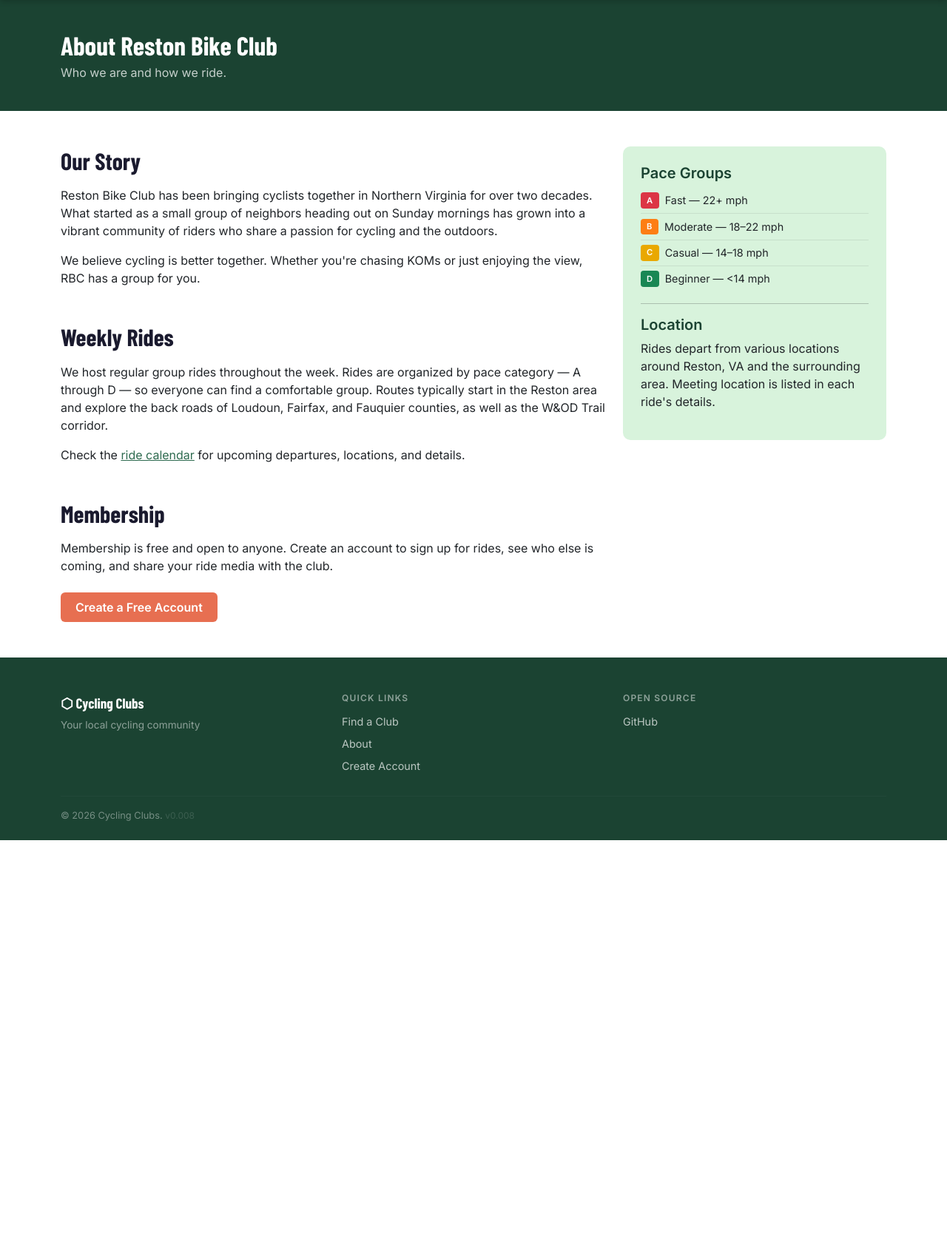
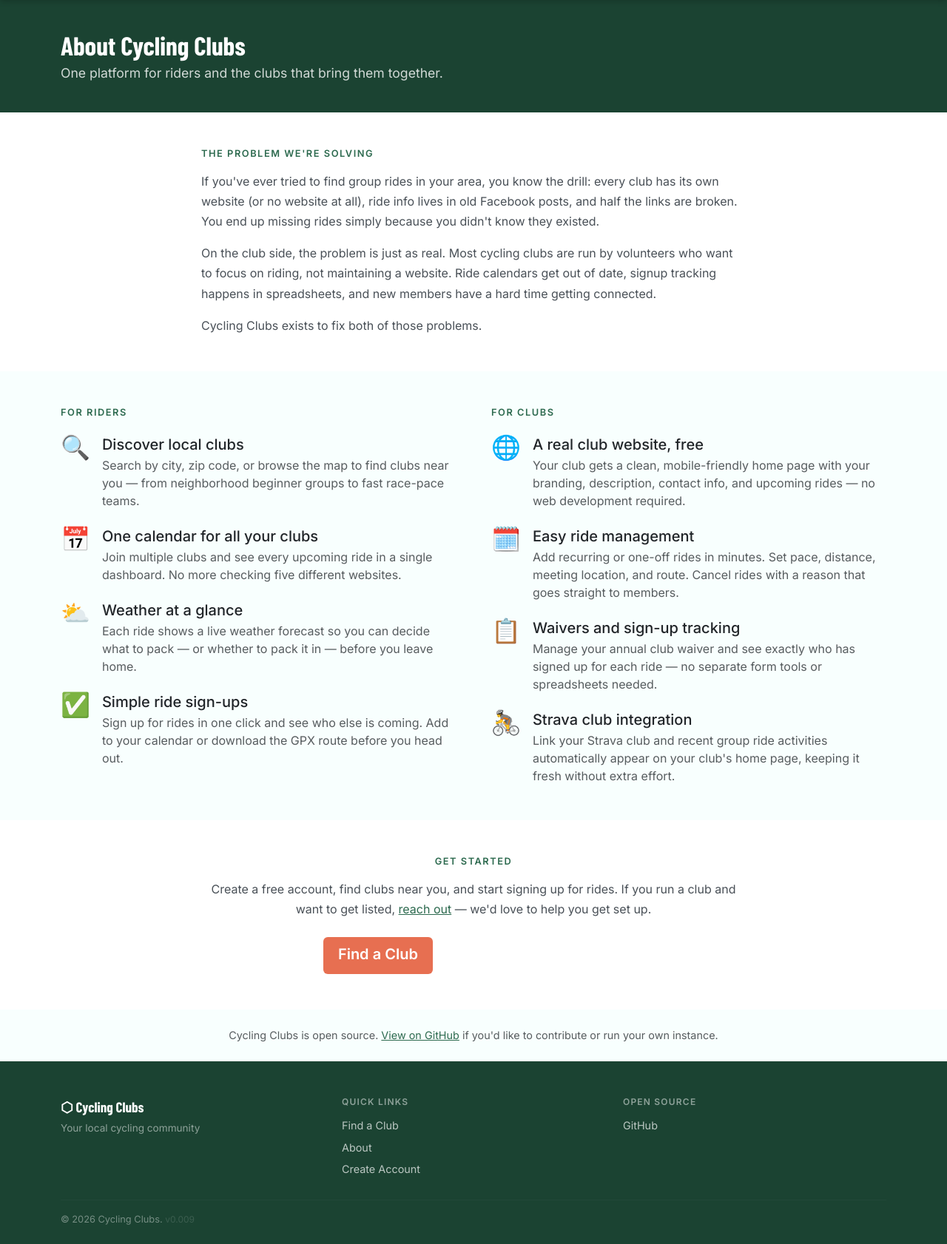
Before and after one commit to 0xPCP/rbc, a Flask app: page /about in a window 1280 px wide. Shown: the part 68-1750 px from the top of the page at 74% size. Before the commit the page ends 1204 px from the top, so only its background shows below. Run offline with Flask 3, Linux system fonts and the light colour scheme.

Commit message:
Rewrite about page with platform-focused content (v0.009)
Replace old single-club 'About Reston Bike Club' stub with a full platform
about page explaining the two-sided value proposition — riders discover clubs
and get a unified calendar, clubs get a free managed website with ride
management, waivers, and Strava integration.

Co-Authored-By: Claude Sonnet 4.6 <noreply@anthropic.com>

```diff
--- a/app/templates/about.html
+++ b/app/templates/about.html
@@ -1,45 +1,155 @@
 {% extends "base.html" %}
-{% block title %}About — Reston Bike Club{% endblock %}
+{% block title %}About — Cycling Clubs{% endblock %}
 
 {% block content %}
 <div class="page-header">
   <div class="container">
-    <h1>About Reston Bike Club</h1>
-    <p>Who we are and how we ride.</p>
+    <h1>About Cycling Clubs</h1>
+    <p class="mb-0" style="color:rgba(255,255,255,.8);font-size:1.1rem">
+      One platform for riders and the clubs that bring them together.
+    </p>
   </div>
 </div>
 
 <div class="container py-5">
-  <div class="row gy-5">
+  <div class="row justify-content-center">
     <div class="col-lg-8">
-      <h2 class="section-heading">Our Story</h2>
-      <p>Reston Bike Club has been bringing cyclists together in Northern Virginia for over two decades. What started as a small group of neighbors heading out on Sunday mornings has grown into a vibrant community of riders who share a passion for cycling and the outdoors.</p>
-      <p>We believe cycling is better together. Whether you're chasing KOMs or just enjoying the view, RBC has a group for you.</p>
 
-      <h2 class="section-heading mt-5">Weekly Rides</h2>
-      <p>We host regular group rides throughout the week. Rides are organized by pace category — A through D — so everyone can find a comfortable group. Routes typically start in the Reston area and explore the back roads of Loudoun, Fairfax, and Fauquier counties, as well as the W&OD Trail corridor.</p>
-      <p>Check the <a href="{{ url_for('rides.calendar') }}">ride calendar</a> for upcoming departures, locations, and details.</p>
+      <h2 class="section-label mb-3">The Problem We're Solving</h2>
+      <p class="section-body">
+        If you've ever tried to find group rides in your area, you know the drill: every club has
+        its own website (or no website at all), ride info lives in old Facebook posts, and half
+        the links are broken. You end up missing rides simply because you didn't know they existed.
+      </p>
+      <p class="section-body">
+        On the club side, the problem is just as real. Most cycling clubs are run by volunteers
+        who want to focus on riding, not maintaining a website. Ride calendars get out of date,
+        signup tracking happens in spreadsheets, and new members have a hard time getting connected.
+      </p>
+      <p class="section-body mb-0">
+        Cycling Clubs exists to fix both of those problems.
+      </p>
 
-      <h2 class="section-heading mt-5">Membership</h2>
-      <p>Membership is free and open to anyone. Create an account to sign up for rides, see who else is coming, and share your ride media with the club.</p>
-      {% if not current_user.is_authenticated %}
-      <a href="{{ url_for('auth.register') }}" class="btn btn-rbc mt-2">Create a Free Account</a>
-      {% endif %}
     </div>
-    <div class="col-lg-4">
-      <div class="about-sidebar">
-        <h5>Pace Groups</h5>
-        <ul class="pace-list">
-          <li><span class="pace-badge pace-A">A</span> Fast — 22+ mph</li>
-          <li><span class="pace-badge pace-B">B</span> Moderate — 18–22 mph</li>
-          <li><span class="pace-badge pace-C">C</span> Casual — 14–18 mph</li>
-          <li><span class="pace-badge pace-D">D</span> Beginner — &lt;14 mph</li>
-        </ul>
-        <hr />
-        <h5>Location</h5>
-        <p>Rides depart from various locations around Reston, VA and the surrounding area. Meeting location is listed in each ride's details.</p>
+  </div>
+</div>
+
+<div class="section-light py-5">
+  <div class="container">
+    <div class="row g-5 align-items-start">
+
+      <div class="col-md-6">
+        <h2 class="section-label mb-4">For Riders</h2>
+        <div class="d-flex flex-column gap-4">
+          <div class="d-flex gap-3">
+            <div style="font-size:2rem;line-height:1;flex-shrink:0">🔍</div>
+            <div>
+              <h5 class="mb-1">Discover local clubs</h5>
+              <p class="text-muted mb-0">Search by city, zip code, or browse the map to find clubs near you —
+              from neighborhood beginner groups to fast race-pace teams.</p>
+            </div>
+          </div>
+          <div class="d-flex gap-3">
+            <div style="font-size:2rem;line-height:1;flex-shrink:0">📅</div>
+            <div>
+              <h5 class="mb-1">One calendar for all your clubs</h5>
+              <p class="text-muted mb-0">Join multiple clubs and see every upcoming ride in a single dashboard.
+              No more checking five different websites.</p>
+            </div>
+          </div>
+          <div class="d-flex gap-3">
+            <div style="font-size:2rem;line-height:1;flex-shrink:0">⛅</div>
+            <div>
+              <h5 class="mb-1">Weather at a glance</h5>
+              <p class="text-muted mb-0">Each ride shows a live weather forecast so you can decide what to
+              pack — or whether to pack it in — before you leave home.</p>
+            </div>
+          </div>
+          <div class="d-flex gap-3">
+            <div style="font-size:2rem;line-height:1;flex-shrink:0">✅</div>
+            <div>
+              <h5 class="mb-1">Simple ride sign-ups</h5>
+              <p class="text-muted mb-0">Sign up for rides in one click and see who else is coming.
+              Add to your calendar or download the GPX route before you head out.</p>
+            </div>
+          </div>
+        </div>
+      </div>
+
+      <div class="col-md-6">
+        <h2 class="section-label mb-4">For Clubs</h2>
+        <div class="d-flex flex-column gap-4">
+          <div class="d-flex gap-3">
+            <div style="font-size:2rem;line-height:1;flex-shrink:0">🌐</div>
+            <div>
+              <h5 class="mb-1">A real club website, free</h5>
+              <p class="text-muted mb-0">Your club gets a clean, mobile-friendly home page with your branding,
+              description, contact info, and upcoming rides — no web development required.</p>
+            </div>
+          </div>
+          <div class="d-flex gap-3">
+            <div style="font-size:2rem;line-height:1;flex-shrink:0">🗓️</div>
+            <div>
+              <h5 class="mb-1">Easy ride management</h5>
+              <p class="text-muted mb-0">Add recurring or one-off rides in minutes. Set pace, distance, meeting
+              location, and route. Cancel rides with a reason that goes straight to members.</p>
+            </div>
+          </div>
+          <div class="d-flex gap-3">
+            <div style="font-size:2rem;line-height:1;flex-shrink:0">📋</div>
+            <div>
+              <h5 class="mb-1">Waivers and sign-up tracking</h5>
+              <p class="text-muted mb-0">Manage your annual club waiver and see exactly who has signed up
+              for each ride — no separate form tools or spreadsheets needed.</p>
+            </div>
+          </div>
+          <div class="d-flex gap-3">
+            <div style="font-size:2rem;line-height:1;flex-shrink:0">🚴</div>
+            <div>
+              <h5 class="mb-1">Strava club integration</h5>
+              <p class="text-muted mb-0">Link your Strava club and recent group ride activities automatically
+              appear on your club's home page, keeping it fresh without extra effort.</p>
+            </div>
+          </div>
+        </div>
+      </div>
+
+    </div>
+  </div>
+</div>
+
+<div class="container py-5">
+  <div class="row justify-content-center">
+    <div class="col-lg-8 text-center">
+      <h2 class="section-label mb-3">Get Started</h2>
+      <p class="section-body mb-4">
+        Create a free account, find clubs near you, and start signing up for rides.
+        If you run a club and want to get listed,
+        <a href="mailto:hello@cyclingclubs.app">reach out</a> —
+        we'd love to help you get set up.
+      </p>
+      <div class="d-flex gap-3 justify-content-center flex-wrap">
+        <a href="{{ url_for('clubs.index') }}" class="btn btn-rbc btn-lg">Find a Club</a>
+        {% if not current_user.is_authenticated %}
+        <a href="{{ url_for('auth.register') }}" class="btn btn-rbc-outline btn-lg">Create Free Account</a>
+        {% endif %}
       </div>
     </div>
   </div>
 </div>
+
+<div class="section-light py-4">
+  <div class="container">
+    <div class="row justify-content-center">
+      <div class="col-lg-8 text-center">
+        <p class="text-muted mb-0" style="font-size:.9rem">
+          Cycling Clubs is open source.
+          <a href="https://github.com/0xPCP/rbc" target="_blank" rel="noopener">View on GitHub</a>
+          if you'd like to contribute or run your own instance.
+        </p>
+      </div>
+    </div>
+  </div>
+</div>
+
 {% endblock %}
--- a/app/version.py
+++ b/app/version.py
@@ -1 +1 @@
-__version__ = "0.008"
+__version__ = "0.009"
```
